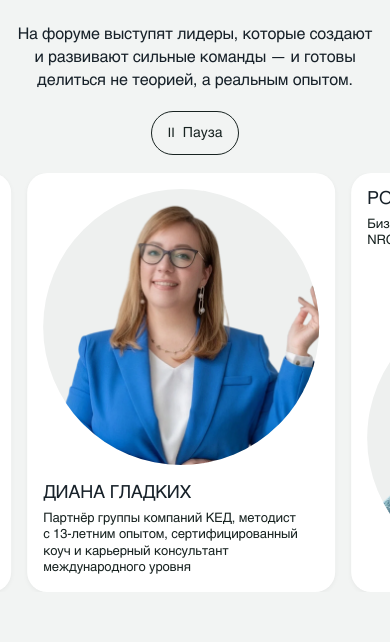
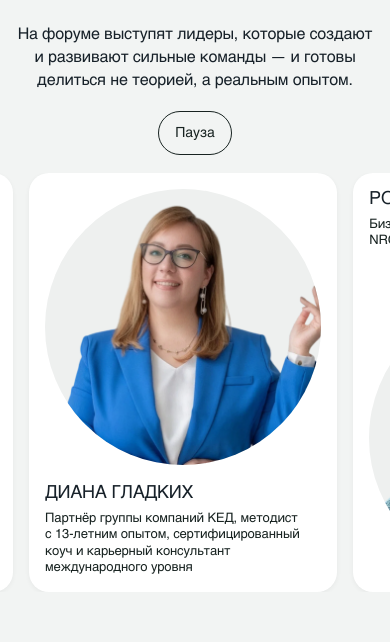
Before and after one commit to follsqq01/Command-Systems-LAB, a React (Vite) app: page / in a window 390 px wide. Shown: the part 5424-6066 px from the top of the page. Built offline with nearby package versions, Linux system fonts and the light colour scheme.

Commit message:
Use native mobile scrolling for speakers and remove button emoji

```diff
--- a/src/sections/Speakers.tsx
+++ b/src/sections/Speakers.tsx
@@ -1,4 +1,4 @@
-import { useEffect, useLayoutEffect, useRef, useState, type ChangeEvent, type PointerEvent } from "react";
+import { useEffect, useLayoutEffect, useRef, useState, type ChangeEvent } from "react";
 import { useScrollStage } from "../interaction";
 
 type Speaker = {
@@ -25,47 +25,71 @@ export function Speakers() {
   const [paused, setPaused] = useState(false);
   const [busy, setBusy] = useState(false);
   const [status, setStatus] = useState("");
-  const swipe = useRef<{ pointerId: number; x: number; y: number; dragging: boolean } | null>(null);
-  const swiped = useRef(false);
+  const scroller = useRef<HTMLDivElement>(null);
 
-  function startSwipe(event: PointerEvent<HTMLDivElement>) {
-    if (editing || !event.isPrimary || event.button !== 0 || !matchMedia("(max-width: 900px)").matches) return;
-    swiped.current = false;
-    swipe.current = { pointerId: event.pointerId, x: event.clientX, y: event.clientY, dragging: false };
-  }
-
-  function moveSwipe(event: PointerEvent<HTMLDivElement>) {
-    const gesture = swipe.current;
-    if (!gesture || gesture.pointerId !== event.pointerId) return;
-    const dx = event.clientX - gesture.x;
-    const dy = event.clientY - gesture.y;
-    if (!gesture.dragging) {
-      if (Math.max(Math.abs(dx), Math.abs(dy)) < 8) return;
-      if (Math.abs(dy) > Math.abs(dx)) { swipe.current = null; return; }
-    }
+  useEffect(() => {
+    const viewport = scroller.current;
     const content = track.current;
-    const animation = content?.getAnimations().find((item) =>
-      item instanceof CSSAnimation && item.animationName === "speakers-marquee");
-    const duration = animation?.effect?.getComputedTiming().duration;
-    if (!content || !animation || typeof duration !== "number" || duration <= 0) return;
-    if (!gesture.dragging) {
-      event.currentTarget.setPointerCapture(event.pointerId);
-      gesture.dragging = true;
-      swiped.current = true;
-    }
-    // Shift the existing animation's phase, keeping autoplay and its pause state.
-    const distance = (content.getBoundingClientRect().width + Number.parseFloat(getComputedStyle(content).columnGap)) / 2;
-    const time = Number(animation.currentTime ?? 0) - dx / distance * duration;
-    animation.currentTime = ((time % duration) + duration) % duration;
-    gesture.x = event.clientX;
-    gesture.y = event.clientY;
-  }
-
-  function endSwipe(event: PointerEvent<HTMLDivElement>) {
-    if (swipe.current?.pointerId !== event.pointerId) return;
-    swipe.current = null;
-    if (event.currentTarget.hasPointerCapture(event.pointerId)) event.currentTarget.releasePointerCapture(event.pointerId);
-  }
+    if (!viewport || !content || editing) return;
+    const mobile = matchMedia("(max-width: 900px)");
+    const reducedMotion = matchMedia("(prefers-reduced-motion: reduce)");
+    let frame = 0;
+    let lastTime = 0;
+    let remainder = 0;
+    let touching = false;
+    let idleUntil = 0;
+    let expectedScroll = viewport.scrollLeft;
+    const deferAutoplay = () => { idleUntil = performance.now() + 1200; };
+    const onTouchStart = () => { touching = true; };
+    const onTouchEnd = () => { touching = false; deferAutoplay(); };
+    const onScroll = () => {
+      // Native swipes (including momentum) take priority over autoplay.
+      if (Math.abs(viewport.scrollLeft - expectedScroll) > 1) deferAutoplay();
+      expectedScroll = viewport.scrollLeft;
+    };
+    const tick = (now: number) => {
+      const elapsed = lastTime ? Math.min(now - lastTime, 50) : 0;
+      lastTime = now;
+      if (!touching && now >= idleUntil) {
+        const set = content.firstElementChild as HTMLElement | null;
+        const distance = (set?.getBoundingClientRect().width ?? 0) + Number.parseFloat(getComputedStyle(content).columnGap);
+        if (distance > 0) {
+          remainder += elapsed * distance / (Math.max(36, speakers.length * 7) * 1000);
+          const step = Math.floor(remainder);
+          remainder -= step;
+          if (step > 0) {
+            viewport.scrollLeft = (Math.max(0, viewport.scrollLeft) + step) % distance;
+            expectedScroll = viewport.scrollLeft;
+          }
+        }
+      }
+      frame = requestAnimationFrame(tick);
+    };
+    const sync = () => {
+      cancelAnimationFrame(frame);
+      lastTime = 0;
+      if (!mobile.matches || reducedMotion.matches) viewport.scrollLeft = 0;
+      else if (!paused && speakers.length > 0) frame = requestAnimationFrame(tick);
+    };
+    viewport.addEventListener("touchstart", onTouchStart, { passive: true });
+    viewport.addEventListener("touchend", onTouchEnd, { passive: true });
+    viewport.addEventListener("touchcancel", onTouchEnd, { passive: true });
+    viewport.addEventListener("wheel", deferAutoplay, { passive: true });
+    viewport.addEventListener("scroll", onScroll, { passive: true });
+    mobile.addEventListener("change", sync);
+    reducedMotion.addEventListener("change", sync);
+    sync();
+    return () => {
+      cancelAnimationFrame(frame);
+      viewport.removeEventListener("touchstart", onTouchStart);
+      viewport.removeEventListener("touchend", onTouchEnd);
+      viewport.removeEventListener("touchcancel", onTouchEnd);
+      viewport.removeEventListener("wheel", deferAutoplay);
+      viewport.removeEventListener("scroll", onScroll);
+      mobile.removeEventListener("change", sync);
+      reducedMotion.removeEventListener("change", sync);
+    };
+  }, [editing, paused, speakers.length, track]);
 
   useEffect(() => {
     fetch(contentUrl, { cache: "no-store" })
@@ -195,20 +219,10 @@ export function Speakers() {
           </div>
         )}
         {!editing && <button className="speakers-pause" type="button" aria-pressed={paused} disabled={!speakers.length} onClick={() => setPaused((value) => !value)}>
-          <span className="speakers-pause__icon" aria-hidden="true">{paused ? "▶" : "Ⅱ"}</span>
           {paused ? "Продолжить" : "Пауза"}
         </button>}
-        <div className="speakers-window"
-          onPointerDown={startSwipe} onPointerMove={moveSwipe}
-          onPointerUp={endSwipe} onPointerCancel={endSwipe} onLostPointerCapture={endSwipe}
-          onDragStart={(event) => { if (!editing && matchMedia("(max-width: 900px)").matches) event.preventDefault(); }}
-          onClick={(event) => {
-          if (swiped.current) return;
-          if (!editing && matchMedia("(max-width: 900px)").matches && (event.target as HTMLElement).closest(".speaker-card")) {
-            setPaused((value) => !value);
-          }
-        }}>
-          <div ref={track} className="speakers-track" style={{ animationDuration: `${Math.max(36, speakers.length * 7)}s` }}>
+        <div ref={scroller} className="speakers-window">
+          <div ref={track} className="speakers-track">
             <div className="speakers-marquee-set">
             {visible.map((card, index) => (
               <article className={`speaker-card ${index % 2 ? "speaker-card--reverse" : ""}`} key={card.id}>
--- a/src/styles.css
+++ b/src/styles.css
@@ -796,9 +796,6 @@ img {
   gap: var(--gap);
 }
 .speakers-marquee-set--copy { display: none; }
-@keyframes speakers-marquee {
-  to { transform: translateX(calc(-50% - var(--gap) / 2)); }
-}
 .speaker-card {
   width: 25vw;
   height: 34vw;
@@ -1307,10 +1304,9 @@ img {
     align-items: stretch;
     will-change: transform;
     padding-inline: 0;
-    animation: speakers-marquee 45s linear infinite;
+    animation: none;
   }
   .speakers-marquee-set--copy { display: flex; }
-  .speakers.is-paused .speakers-track { animation-play-state: paused; }
   .speakers-pause {
     display: inline-flex;
     align-items: center;
@@ -1329,8 +1325,6 @@ img {
     cursor: pointer;
   }
   .speakers-pause:disabled { opacity: .45; cursor: default; }
-  .speakers-pause__icon { font-size: 13px; line-height: 1; }
-  .speakers-window .speaker-card { cursor: pointer; }
   .speaker-card {
     width: 79vw;
     height: auto;
@@ -1853,7 +1847,15 @@ img {
   .speakers-stage .section-heading h2 { font-size: var(--heading); }
   .speakers-stage .section-heading p, .benefits .section-heading p { font-size: 16px; line-height: 1.45; }
   .speakers-window { overflow: clip; }
-  .speakers:not(.is-editing) .speakers-window { touch-action: pan-y pinch-zoom; user-select: none; }
+  .speakers:not(.is-editing) .speakers-window {
+    overflow-x: auto;
+    overflow-y: hidden;
+    touch-action: auto;
+    -webkit-overflow-scrolling: touch;
+    scrollbar-width: none;
+    user-select: none;
+  }
+  .speakers:not(.is-editing) .speakers-window::-webkit-scrollbar { display: none; }
   .speakers-track { gap: 16px; }
   .speaker-card { width: min(79vw, 340px); padding: 24px; gap: 24px; scroll-snap-align: start; }
   .speaker-copy h3 { font-size: 20px; }
```
Also changed, not shown: 4 other files (tests, documents, lock files or other folders).
